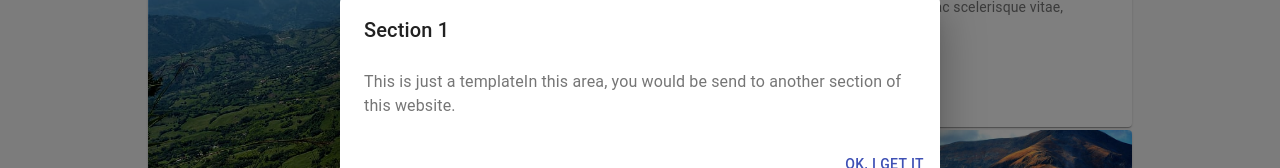
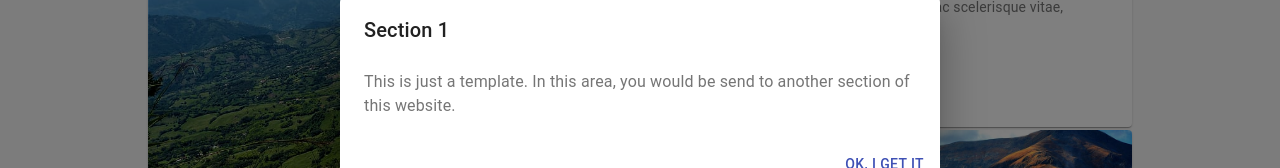
Before and after one commit to CodeRory/news, a React (Create React App) app: page / in a window 1280 px wide. Both pictures are taken after a click on the button "Section 1". Shown: the part 306-474 px from the top of the page. Built offline with nearby package versions, Linux system fonts and the light colour scheme.

Commit message:
Sections fixed

```diff
--- a/src/components/Bar/Bar.js
+++ b/src/components/Bar/Bar.js
@@ -34,7 +34,7 @@ function AlertDialog(props) {
         <DialogTitle id="alert-dialog-title">{props.title}</DialogTitle>
         <DialogContent>
           <DialogContentText id="alert-dialog-description">
-            This is just a templateIn this area, you would be send to another section of this website.
+            This is just a template. In this area, you would be send to another section of this website.
           </DialogContentText>
         </DialogContent>
         <DialogActions>
```
